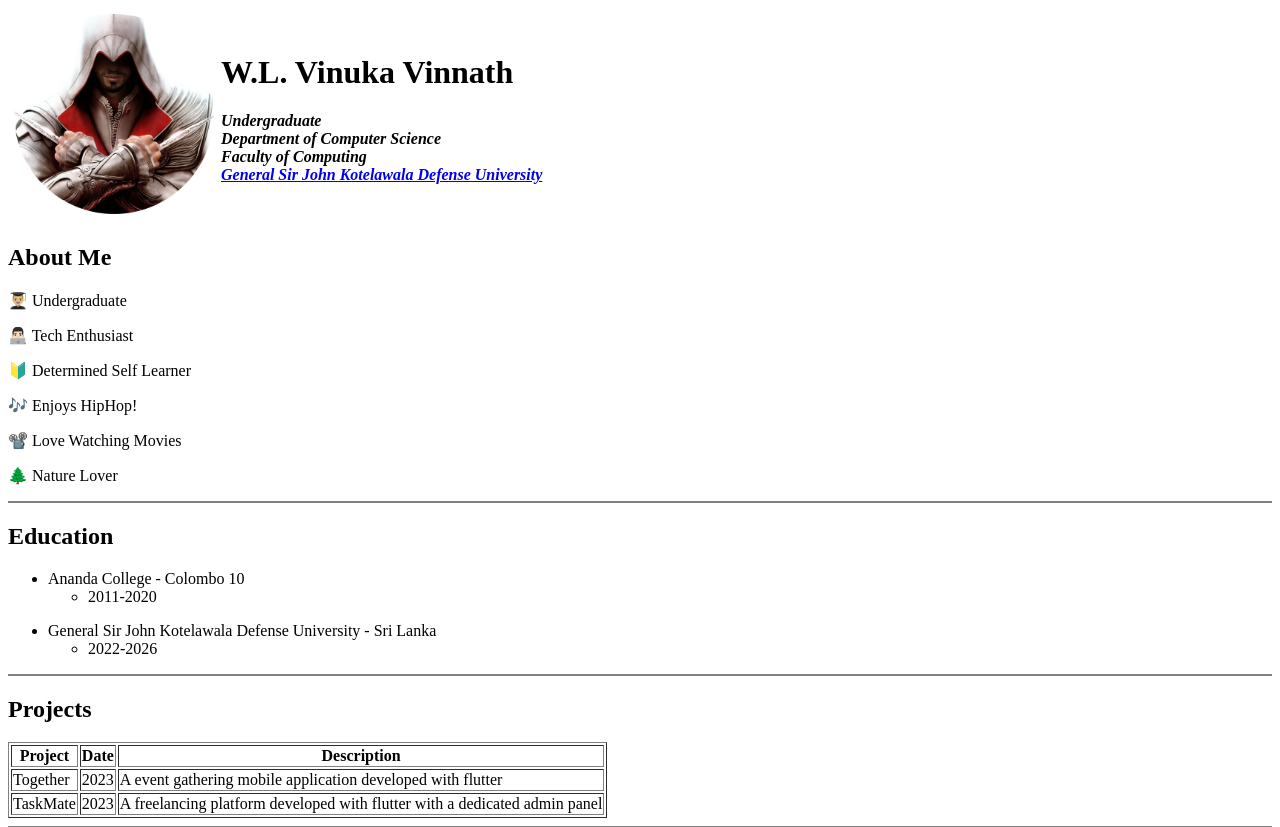
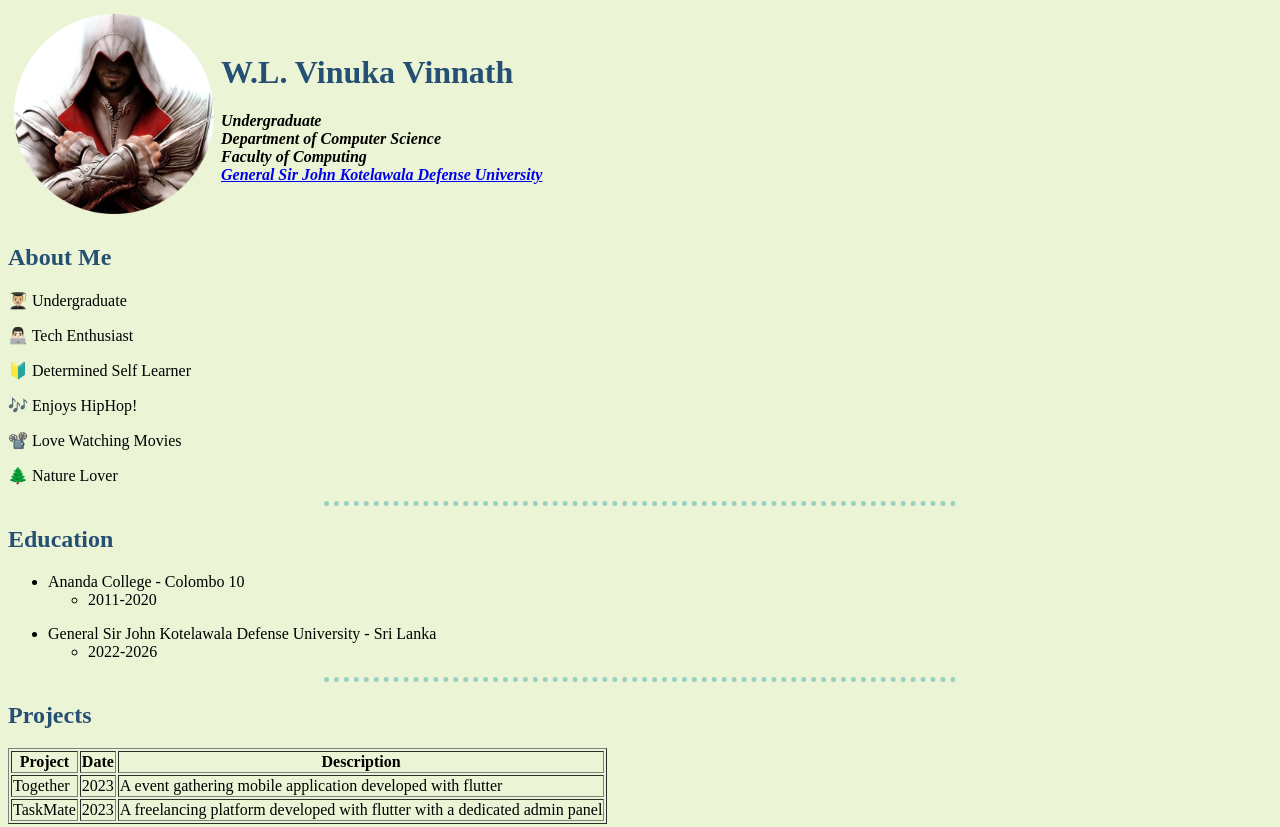
Before and after one commit to vinukavinnath/portfolio, a plain HTML site: page index.html in a window 1280 px wide. Shown: the top 827 px of the page. Drawn offline with Linux system fonts and the light colour scheme.

Commit message:
Started building modern website with CSS

```diff
--- /dev/null
+++ b/css/styles.css
@@ -0,0 +1,20 @@
+body {
+    background-color: #ecf4d6;
+  }
+
+  hr {
+    border-style: none;
+    border-top-style: dotted;
+    border-color: #9ad0c2;
+    border-width: 5px;
+    width: 50%;
+    background-color: transparent;
+  }
+
+  h2 {
+    color: #265073;
+  }
+
+  h1 {
+    color: #265073;
+  }
--- a/index.html
+++ b/index.html
@@ -5,6 +5,8 @@
     <meta name="author" content="vinukavinnath" />
     <meta name="viewport" content="width=device-width, initial-scale=1.0" />
     <title>Vinuka's Blog</title>
+
+    <link rel="stylesheet" href="css/styles.css" />
   </head>
 
   <body>
```
